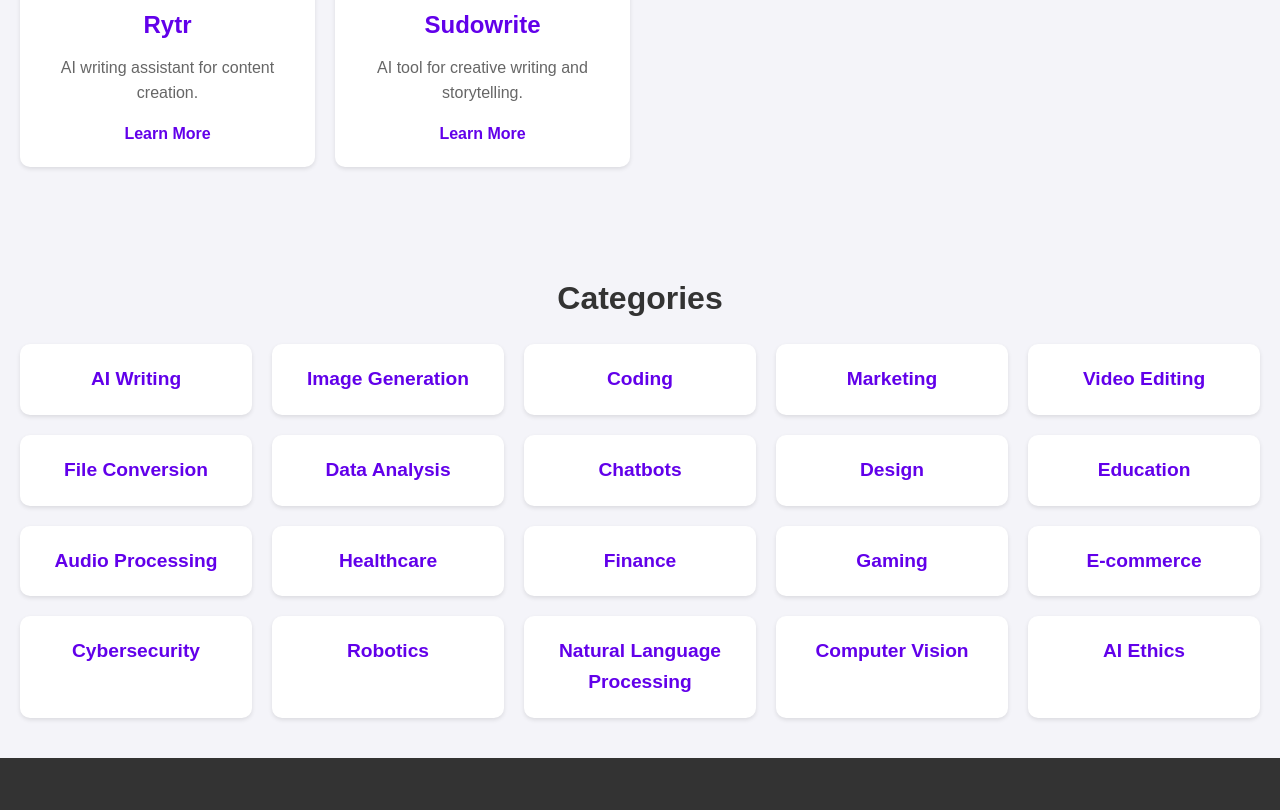
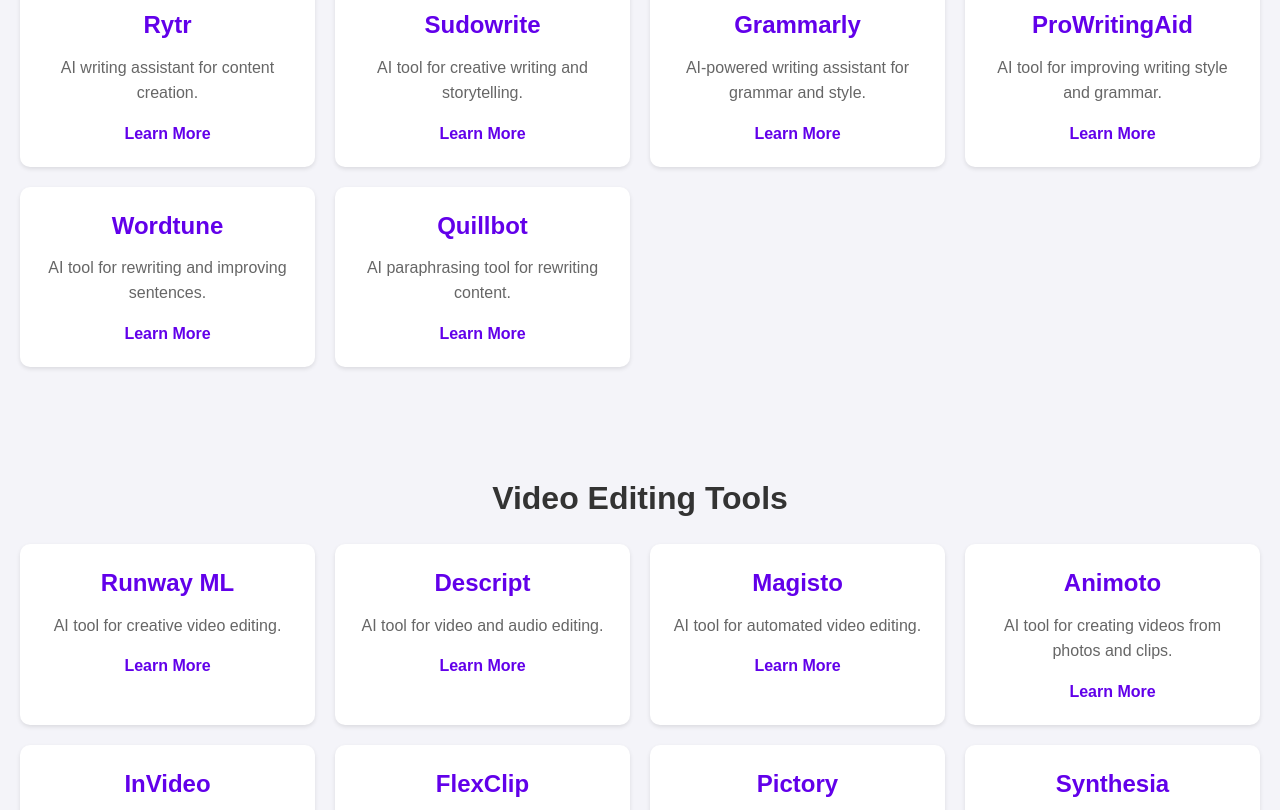
Before and after one commit to Gulzaib804/AI, a plain HTML site: page ai-directories.html in a window 1280 px wide. Shown: the part 820-1630 px from the top of the page. Drawn offline with Linux system fonts and the light colour scheme.

Commit message:
Update ai-directories.html

```diff
--- a/ai-directories.html
+++ b/ai-directories.html
@@ -6,8 +6,6 @@
     <meta name="description" content="Discover and compare the best AI tools for startups, developers, and marketers. Find tools for AI writing, image generation, coding, and more.">
     <meta name="keywords" content="AI tools, AI directory, best AI tools, AI for developers, AI for marketers">
     <title>AI Tools Directory - Find the Best AI Tools</title>
-    <!-- Google AdSense Script -->
-    <script async src="https://pagead2.googlesyndication.com/pagead/js/adsbygoogle.js?client=YOUR_ADSENSE_AD_UNIT_ID" crossorigin="anonymous"></script>
     <style>
         /* General Styles */
         body {
@@ -106,13 +104,13 @@
             background: #f4f4f9;
         }
 
-        /* Featured Tools */
-        .featured-tools {
+        /* Tools Section */
+        .tools {
             padding: 40px 20px;
             text-align: center;
         }
 
-        .featured-tools h2 {
+        .tools h2 {
             font-size: 2rem;
             margin-bottom: 20px;
         }
@@ -153,46 +151,6 @@
         .tool-card span {
             color: #6200ea;
             font-weight: bold;
-        }
-
-        /* Categories Section */
-        .categories {
-            background: #f4f4f9;
-            padding: 40px 20px;
-            text-align: center;
-        }
-
-        .categories h2 {
-            font-size: 2rem;
-            margin-bottom: 20px;
-        }
-
-        .category-grid {
-            display: grid;
-            grid-template-columns: repeat(auto-fit, minmax(200px, 1fr));
-            gap: 20px;
-        }
-
-        .category-card {
-            background: white;
-            border-radius: 10px;
-            box-shadow: 0 2px 4px rgba(0, 0, 0, 0.1);
-            padding: 20px;
-            transition: transform 0.3s ease;
-            display: block;
-            color: inherit;
-            text-decoration: none;
-        }
-
-        .category-card:hover {
-            transform: translateY(-5px);
-            box-shadow: 0 4px 8px rgba(0, 0, 0, 0.2);
-        }
-
-        .category-card h3 {
-            margin: 0;
-            font-size: 1.2rem;
-            color: #6200ea;
         }
 
         /* Footer */
@@ -270,22 +228,6 @@
             background: #3700b3;
         }
 
-        .social-icons {
-            display: flex;
-            justify-content: center;
-            gap: 15px;
-        }
-
-        .social-icons img {
-            width: 32px;
-            height: 32px;
-            transition: transform 0.3s ease;
-        }
-
-        .social-icons img:hover {
-            transform: scale(1.2);
-        }
-
         .footer-bottom {
             margin-top: 20px;
             border-top: 1px solid #444;
@@ -309,7 +251,7 @@
                 font-size: 1rem;
             }
 
-            .tool-grid, .category-grid {
+            .tool-grid {
                 grid-template-columns: 1fr;
             }
         }
@@ -326,10 +268,11 @@
     <nav>
         <div class="logo">AI Tools</div>
         <ul>
-            <li><a href="#featured">Featured Tools</a></li>
-            <li><a href="#categories">Categories</a></li>
-            <li><a href="AI
-/About Us">About Us</a></li>
+            <li><a href="#writing-tools">Writing Tools</a></li>
+            <li><a href="#video-editing-tools">Video Editing Tools</a></li>
+            <li><a href="#image-tools">Image Tools</a></li>
+            <li><a href="#file-conversion-tools">File Conversion Tools</a></li>
+            <li><a href="#voice-editing-tools">Voice Editing Tools</a></li>
         </ul>
     </nav>
 
@@ -337,22 +280,46 @@
     <section class="hero">
         <h2>Find the Best AI Tools for Your Projects</h2>
         <p>Explore a curated directory of AI tools for writing, coding, design, and more.</p>
-        <a href="#featured" class="cta-button">Explore Tools</a>
+        <a href="#writing-tools" class="cta-button">Explore Tools</a>
     </section>
 
-    <!-- Featured Tools -->
-    <section class="featured-tools" id="featured">
-        <h2>Featured Tools</h2>
-        <div class="tool-grid" id="featured-tools-grid">
-            <!-- Featured tools will be dynamically added here -->
+    <!-- Writing Tools Section -->
+    <section class="tools" id="writing-tools">
+        <h2>Writing Tools</h2>
+        <div class="tool-grid" id="writing-tools-grid">
+            <!-- Writing tools will be dynamically added here -->
         </div>
     </section>
 
-    <!-- Categories Section -->
-    <section class="categories" id="categories">
-        <h2>Categories</h2>
-        <div class="category-grid" id="category-grid">
-            <!-- Categories will be dynamically added here -->
+    <!-- Video Editing Tools Section -->
+    <section class="tools" id="video-editing-tools">
+        <h2>Video Editing Tools</h2>
+        <div class="tool-grid" id="video-editing-tools-grid">
+            <!-- Video editing tools will be dynamically added here -->
+        </div>
+    </section>
+
+    <!-- Image Tools Section -->
+    <section class="tools" id="image-tools">
+        <h2>Image Tools</h2>
+        <div class="tool-grid" id="image-tools-grid">
+            <!-- Image tools will be dynamically added here -->
+        </div>
+    </section>
+
+    <!-- File Conversion Tools Section -->
+    <section class="tools" id="file-conversion-tools">
+        <h2>File Conversion Tools</h2>
+        <div class="tool-grid" id="file-conversion-tools-grid">
+            <!-- File conversion tools will be dynamically added here -->
+        </div>
+    </section>
+
+    <!-- Voice Editing Tools Section -->
+    <section class="tools" id="voice-editing-tools">
+        <h2>Voice Editing Tools</h2>
+        <div class="tool-grid" id="voice-editing-tools-grid">
+            <!-- Voice editing tools will be dynamically added here -->
         </div>
     </section>
 
@@ -366,10 +333,11 @@
             <div class="footer-section">
                 <h3>Quick Links</h3>
                 <ul>
-                    <li><a href="#featured">Featured Tools</a></li>
-                    <li><a href="#categories">Categories</a></li>
-                    <li><a href="AI
-/About Us">About Us</a></li>
+                    <li><a href="#writing-tools">Writing Tools</a></li>
+                    <li><a href="#video-editing-tools">Video Editing Tools</a></li>
+                    <li><a href="#image-tools">Image Tools</a></li>
+                    <li><a href="#file-conversion-tools">File Conversion Tools</a></li>
+                    <li><a href="#voice-editing-tools">Voice Editing Tools</a></li>
                 </ul>
             </div>
             <div class="footer-section">
@@ -387,47 +355,81 @@
     </footer>
 
     <script>
-        // Sample Data: 200 AI Tools across 20 Categories
-        const tools = [
-            // AI Writing (10 Tools)
-            { name: "ChatGPT", category: "AI Writing", description: "AI-powered writing assistant for content creation.", link: "https://chat.openai.com" },
-            { name: "Jasper AI", category: "AI Writing", description: "AI writing tool for marketers and businesses.", link: "https://jasper.ai" },
-            { name: "Writesonic", category: "AI Writing", description: "AI writing assistant for blogs, ads, and more.", link: "https://writesonic.com" },
-            { name: "Copy.ai", category: "AI Writing", description: "AI tool for generating marketing copy.", link: "https://copy.ai" },
-            { name: "Rytr", category: "AI Writing", description: "AI writing assistant for content creation.", link: "https://rytr.me" },
-            { name: "Sudowrite", category: "AI Writing", description: "AI tool for creative writing and storytelling.", link: "https://sudowrite.com" },
-            { name: "Grammarly", category: "AI Writing", description: "AI-powered writing assistant for grammar and style.", link: "https://grammarly.com" },
-            { name: "ProWritingAid", category: "AI Writing", description: "AI tool for improving writing style and grammar.", link: "https://prowritingaid.com" },
-            { name: "Wordtune", category: "AI Writing", description: "AI tool for rewriting and improving sentences.", link: "https://wordtune.com" },
-            { name: "Quillbot", category: "AI Writing", description: "AI paraphrasing tool for rewriting content.", link: "https://quillbot.com" },
-
-            // Image Generation (10 Tools)
-            { name: "MidJourney", category: "Image Generation", description: "AI tool for generating stunning images from text prompts.", link: "https://midjourney.com" },
-            { name: "DALL·E", category: "Image Generation", description: "AI tool for creating images from text descriptions.", link: "https://openai.com/dall-e" },
-            { name: "Stable Diffusion", category: "Image Generation", description: "Open-source AI image generation tool.", link: "https://stability.ai" },
-            { name: "Artbreeder", category: "Image Generation", description: "AI tool for creating and editing images.", link: "https://artbreeder.com" },
-            { name: "DeepArt", category: "Image Generation", description: "AI tool for turning photos into art.", link: "https://deepart.io" },
-            { name: "Runway ML", category: "Image Generation", description: "AI tool for creative image and video editing.", link: "https://runwayml.com" },
-            { name: "NightCafe", category: "Image Generation", description: "AI art generator for creating unique images.", link: "https://nightcafe.studio" },
-            { name: "Deep Dream Generator", category: "Image Generation", description: "AI tool for creating dream-like images.", link: "https://deepdreamgenerator.com" },
-            { name: "This Person Does Not Exist", category: "Image Generation", description: "AI tool for generating realistic human faces.", link: "https://thispersondoesnotexist.com" },
-            { name: "StyleGAN", category: "Image Generation", description: "AI tool for generating high-quality images.", link: "https://github.com/NVlabs/stylegan" },
-
-            // Add more tools and categories as needed...
+        // Writing Tools Data
+        const writingTools = [
+            { name: "ChatGPT", description: "AI-powered writing assistant for content creation.", link: "https://chat.openai.com" },
+            { name: "Jasper AI", description: "AI writing tool for marketers and businesses.", link: "https://jasper.ai" },
+            { name: "Writesonic", description: "AI writing assistant for blogs, ads, and more.", link: "https://writesonic.com" },
+            { name: "Copy.ai", description: "AI tool for generating marketing copy.", link: "https://copy.ai" },
+            { name: "Rytr", description: "AI writing assistant for content creation.", link: "https://rytr.me" },
+            { name: "Sudowrite", description: "AI tool for creative writing and storytelling.", link: "https://sudowrite.com" },
+            { name: "Grammarly", description: "AI-powered writing assistant for grammar and style.", link: "https://grammarly.com" },
+            { name: "ProWritingAid", description: "AI tool for improving writing style and grammar.", link: "https://prowritingaid.com" },
+            { name: "Wordtune", description: "AI tool for rewriting and improving sentences.", link: "https://wordtune.com" },
+            { name: "Quillbot", description: "AI paraphrasing tool for rewriting content.", link: "https://quillbot.com" },
         ];
 
-        const categories = [
-            "AI Writing", "Image Generation", "Coding", "Marketing", "Video Editing", "File Conversion",
-            "Data Analysis", "Chatbots", "Design", "Education", "Audio Processing", "Healthcare", "Finance",
-            "Gaming", "E-commerce", "Cybersecurity", "Robotics", "Natural Language Processing", "Computer Vision", "AI Ethics"
+        // Video Editing Tools Data
+        const videoEditingTools = [
+            { name: "Runway ML", description: "AI tool for creative video editing.", link: "https://runwayml.com" },
+            { name: "Descript", description: "AI tool for video and audio editing.", link: "https://descript.com" },
+            { name: "Magisto", description: "AI tool for automated video editing.", link: "https://magisto.com" },
+            { name: "Animoto", description: "AI tool for creating videos from photos and clips.", link: "https://animoto.com" },
+            { name: "InVideo", description: "AI tool for creating professional videos.", link: "https://invideo.io" },
+            { name: "FlexClip", description: "AI tool for video creation and editing.", link: "https://flexclip.com" },
+            { name: "Pictory", description: "AI tool for creating videos from text.", link: "https://pictory.ai" },
+            { name: "Synthesia", description: "AI tool for creating videos with AI avatars.", link: "https://synthesia.io" },
+            { name: "Lumen5", description: "AI tool for turning blog posts into videos.", link: "https://lumen5.com" },
+            { name: "Veed.io", description: "AI tool for simple video editing.", link: "https://veed.io" },
         ];
 
-        // Function to display featured tools
-        function displayFeaturedTools() {
-            const featuredToolsGrid = document.getElementById('featured-tools-grid');
-            const featuredTools = tools.slice(0, 6); // Display first 6 tools as featured
-            featuredTools.forEach(tool => {
-                featuredToolsGrid.innerHTML += `
+        // Image Tools Data
+        const imageTools = [
+            { name: "MidJourney", description: "AI tool for generating stunning images from text prompts.", link: "https://midjourney.com" },
+            { name: "DALL·E", description: "AI tool for creating images from text descriptions.", link: "https://openai.com/dall-e" },
+            { name: "Stable Diffusion", description: "Open-source AI image generation tool.", link: "https://stability.ai" },
+            { name: "Artbreeder", description: "AI tool for creating and editing images.", link: "https://artbreeder.com" },
+            { name: "DeepArt", description: "AI tool for turning photos into art.", link: "https://deepart.io" },
+            { name: "Runway ML", description: "AI tool for creative image and video editing.", link: "https://runwayml.com" },
+            { name: "NightCafe", description: "AI art generator for creating unique images.", link: "https://nightcafe.studio" },
+            { name: "Deep Dream Generator", description: "AI tool for creating dream-like images.", link: "https://deepdreamgenerator.com" },
+            { name: "This Person Does Not Exist", description: "AI tool for generating realistic human faces.", link: "https://thispersondoesnotexist.com" },
+            { name: "StyleGAN", description: "AI tool for generating high-quality images.", link: "https://github.com/NVlabs/stylegan" },
+        ];
+
+        // File Conversion Tools Data
+        const fileConversionTools = [
+            { name: "Smallpdf", description: "AI tool for converting files (PDF, Word, JPG, etc.).", link: "https://smallpdf.com" },
+            { name: "ILovePDF", description: "AI tool for PDF conversion and editing.", link: "https://ilovepdf.com" },
+            { name: "Zamzar", description: "AI tool for converting files between formats.", link: "https://zamzar.com" },
+            { name: "PDF Candy", description: "AI tool for PDF editing and conversion.", link: "https://pdfcandy.com" },
+            { name: "Online2PDF", description: "AI tool for converting files to PDF.", link: "https://online2pdf.com" },
+            { name: "CloudConvert", description: "AI tool for converting files in the cloud.", link: "https://cloudconvert.com" },
+            { name: "Convertio", description: "AI tool for file conversion (PDF, Word, JPG, etc.).", link: "https://convertio.co" },
+            { name: "PDF Converter", description: "AI tool for converting PDFs to other formats.", link: "https://pdfconverter.com" },
+            { name: "DocuFreezer", description: "AI tool for batch file conversion.", link: "https://docufreezer.com" },
+            { name: "AConvert", description: "AI tool for converting files and documents.", link: "https://aconvert.com" },
+        ];
+
+        // Voice Editing Tools Data
+        const voiceEditingTools = [
+            { name: "Descript", description: "AI tool for editing audio and voice recordings.", link: "https://descript.com" },
+            { name: "Audacity", description: "AI tool for audio editing and recording.", link: "https://audacityteam.org" },
+            { name: "Adobe Audition", description: "AI tool for professional audio editing.", link: "https://adobe.com/audition" },
+            { name: "iZotope RX", description: "AI tool for audio repair and enhancement.", link: "https://izotope.com" },
+            { name: "Voicemod", description: "AI tool for real-time voice changing.", link: "https://voicemod.net" },
+            { name: "Resemble AI", description: "AI tool for creating AI-generated voices.", link: "https://resemble.ai" },
+            { name: "Murf.ai", description: "AI tool for text-to-speech and voiceovers.", link: "https://murf.ai" },
+            { name: "Speechelo", description: "AI tool for generating realistic voiceovers.", link: "https://speechelo.com" },
+            { name: "Lovo.ai", description: "AI tool for text-to-speech and voice cloning.", link: "https://lovo.ai" },
+            { name: "Voice.ai", description: "AI tool for voice changing and editing.", link: "https://voice.ai" },
+        ];
+
+        // Function to display tools
+        function displayTools(tools, gridId) {
+            const toolGrid = document.getElementById(gridId);
+            tools.forEach(tool => {
+                toolGrid.innerHTML += `
                     <a href="${tool.link}" target="_blank" class="tool-card">
                         <h3>${tool.name}</h3>
                         <p>${tool.description}</p>
@@ -437,21 +439,12 @@
             });
         }
 
-        // Function to display categories
-        function displayCategories() {
-            const categoryGrid = document.getElementById('category-grid');
-            categories.forEach(category => {
-                categoryGrid.innerHTML += `
-                    <a href="${category.toLowerCase().replace(/ /g, '-')}.html" class="category-card">
-                        <h3>${category}</h3>
-                    </a>
-                `;
-            });
-        }
-
         // Initial display
-        displayFeaturedTools();
-        displayCategories();
+        displayTools(writingTools, "writing-tools-grid");
+        displayTools(videoEditingTools, "video-editing-tools-grid");
+        displayTools(imageTools, "image-tools-grid");
+        displayTools(fileConversionTools, "file-conversion-tools-grid");
+        displayTools(voiceEditingTools, "voice-editing-tools-grid");
     </script>
 </body>
 </html>
```
